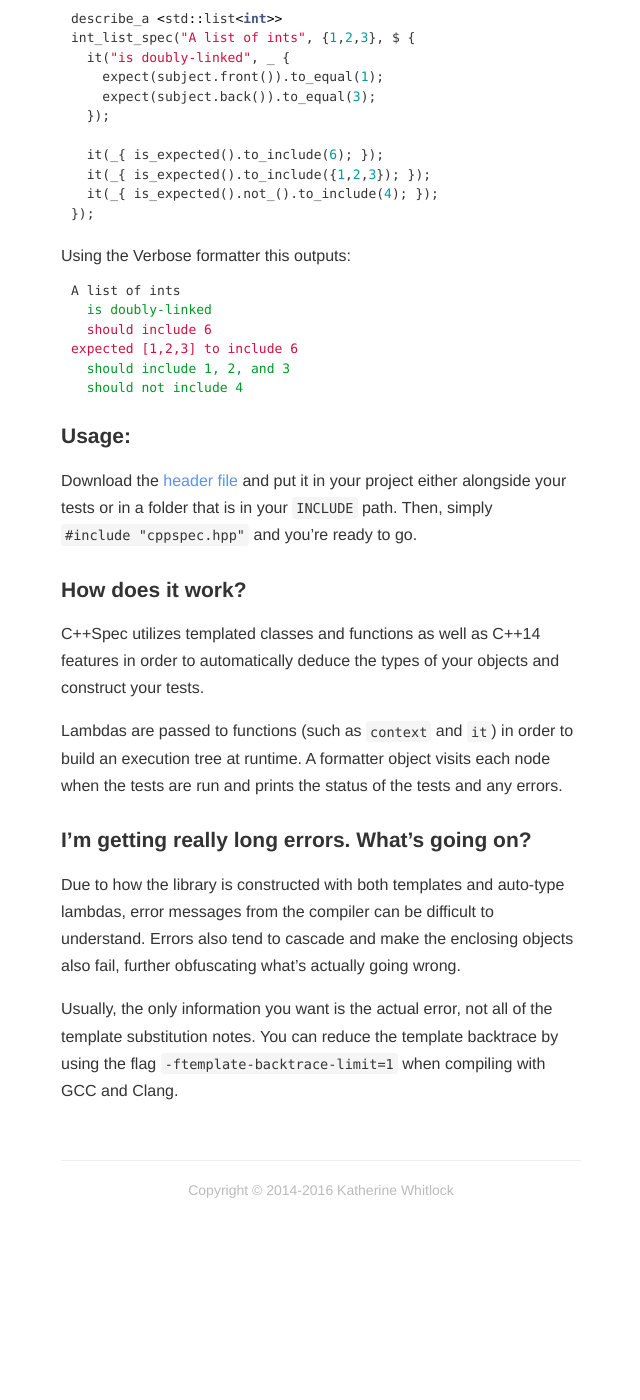
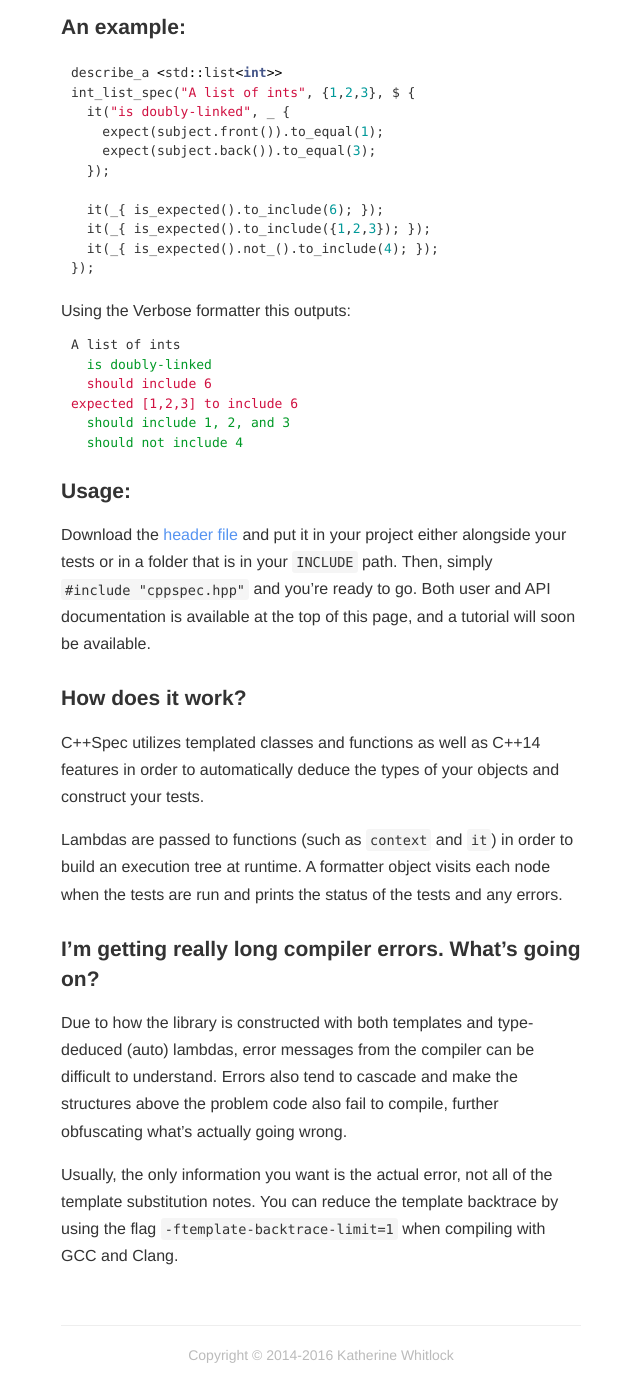
Before and after one commit to toroidal-code/cppspec, a Jekyll site: the page built from index.md, in a window 1280 px wide and 1400 px high, scrolled down 702 px. Shown: the whole window, without its empty margins (319-959 px from the left). Built offline with Jekyll 4.4.1, drawn with Linux system fonts in a browser that asks for light colours; nearby versions of some CDN libraries; before the commit the page ends 1937 px from its top, so only the background shows below that; some of the changed text lies outside the part shown.

Commit message:
Progress on tests and general code improvements

```diff
--- a/index.md
+++ b/index.md
@@ -11,6 +11,9 @@
 - Easily extensible with custom matchers.
 - Support for the RSpec and Jasmine constructs you'd expect, such as describe, context, it, expect, and let.
 - Can automatically generate documentation strings based on your tests
+- Cross-platform with no need to change complex build settings.
+
+
 
 ## An example:
 
@@ -42,7 +45,7 @@
 
 ## Usage:
 
-Download the [header file]() and put it in your project either alongside your tests or in a folder that is in your `INCLUDE` path. Then, simply `#include "cppspec.hpp"` and you're ready to go.
+Download the [header file]() and put it in your project either alongside your tests or in a folder that is in your `INCLUDE` path. Then, simply `#include "cppspec.hpp"` and you're ready to go. Both user and API documentation is available at the top of this page, and a tutorial will soon be available.
 
 ## How does it work?
 
@@ -50,9 +53,9 @@
 
 Lambdas are passed to functions (such as `context` and `it`) in order to build an execution tree at runtime. A formatter object visits each node when the tests are run and prints the status of the tests and any errors.
 
-## I'm getting really long errors. What's going on?
+## I'm getting really long compiler errors. What's going on?
 
-Due to how the library is constructed with both templates and auto-type lambdas, error messages from the compiler can be difficult to understand. Errors also tend to cascade and make the enclosing objects also fail, further obfuscating what's actually going wrong.
+Due to how the library is constructed with both templates and type-deduced (auto) lambdas, error messages from the compiler can be difficult to understand. Errors also tend to cascade and make the structures above the problem code also fail to compile, further obfuscating what's actually going wrong.
 
 Usually, the only information you want is the actual error, not all of the template substitution notes. You can reduce the template backtrace by using the flag `-ftemplate-backtrace-limit=1` when compiling with GCC and Clang.
 
```
Also changed, not shown: other parts of index.md (+1 -1 lines).
